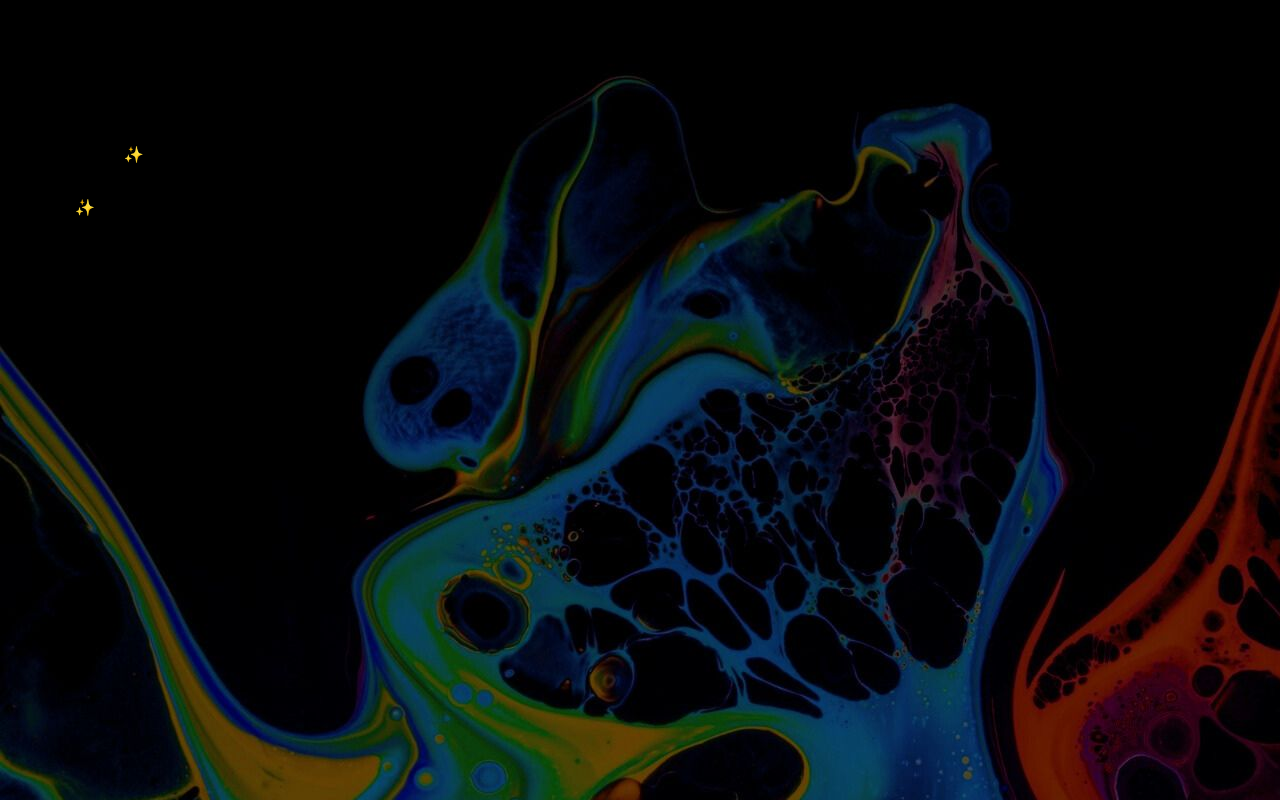
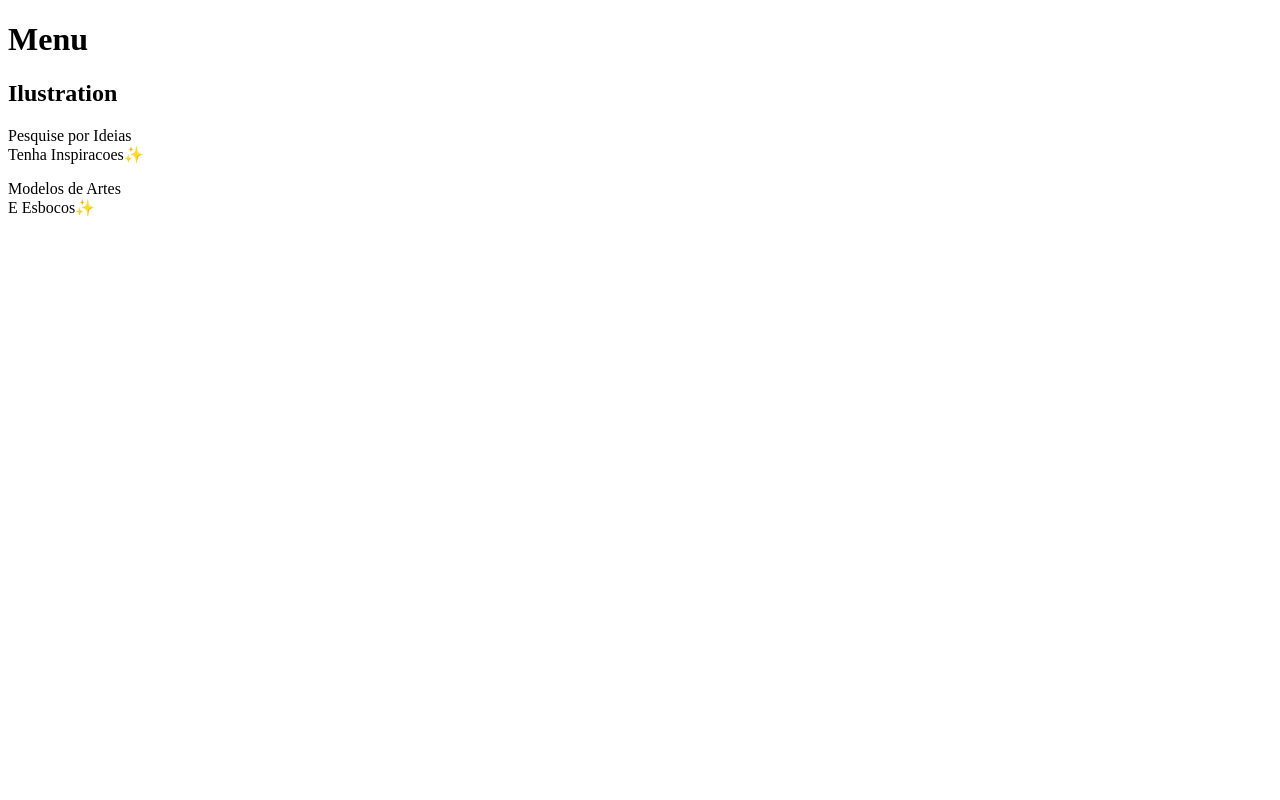
Before and after one commit to SaskyoD/Meu-site, a plain HTML site: page index.html in a window 1280 px wide. Drawn offline with Linux system fonts and the light colour scheme.

Commit message:
alterado

```diff
--- a/index.html
+++ b/index.html
@@ -17,10 +17,5 @@
        Tenha Inspiracoes&#x2728</p>
        <p class="titulo2">Modelos de Artes<br>
        E Esbocos&#x2728</p>
-         <style>
-            body {
-             background-image: url(planodfundo.jpg);
-             }
-         </style>
      </body>
 </html>
```
